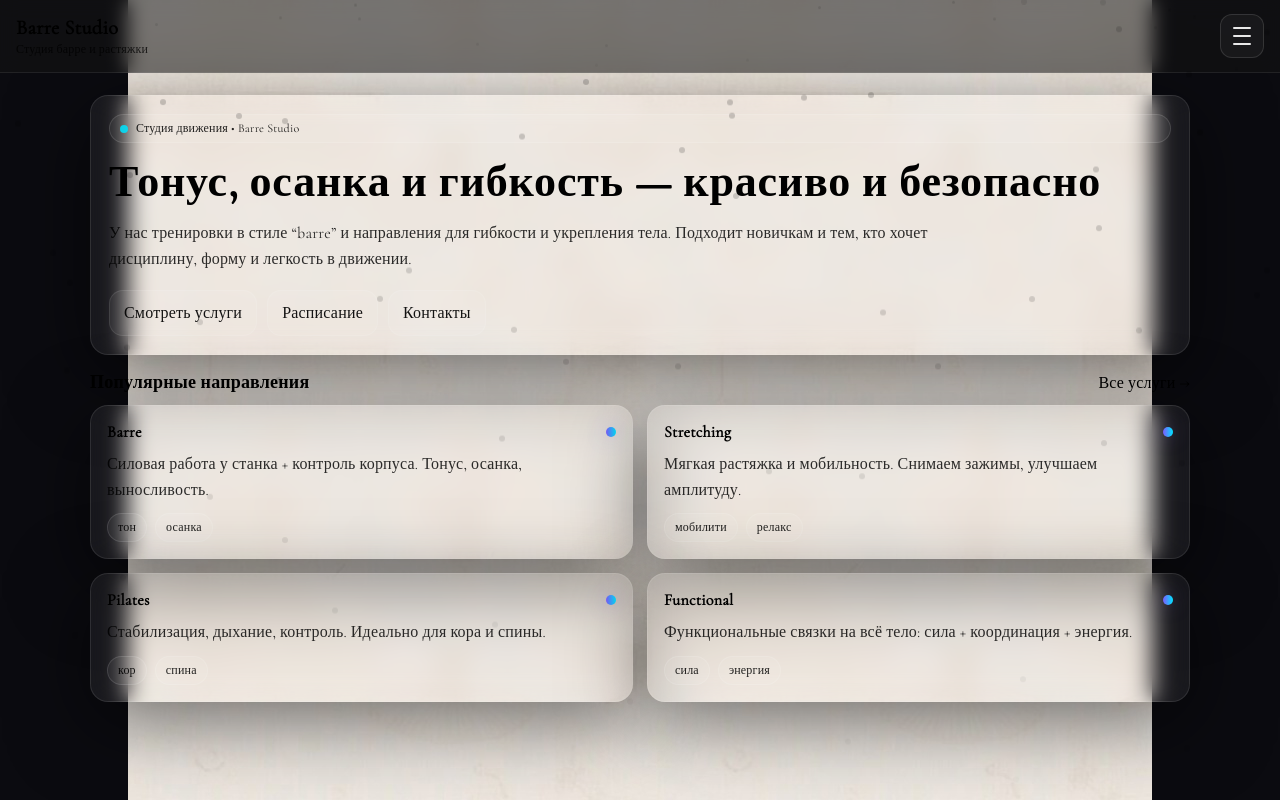
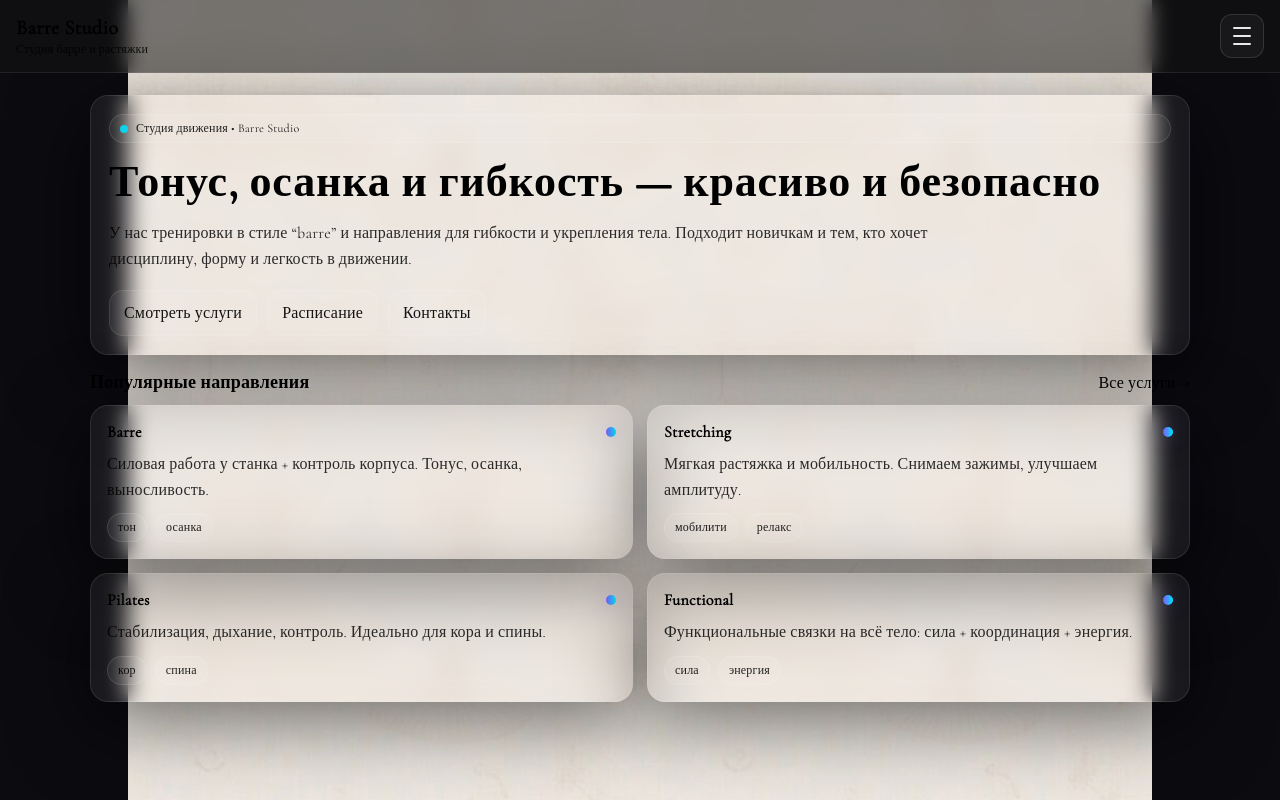
Before and after one commit to LukasMindeli/barre-studio, a React (Vite) app in the folder webapp/: page / in a window 1280 px wide. Built offline with nearby package versions, Linux system fonts and the light colour scheme.

Commit message:
chore(webapp): remove stars and improve nav contrast

```diff
--- a/webapp/src/components/Layout.jsx
+++ b/webapp/src/components/Layout.jsx
@@ -16,35 +16,7 @@ export default function Layout({ children }) {
 
   return (
     <div style={styles.page}>
-      <div className="starsOverlay" aria-hidden="true">
-  {Array.from({ length: 60 }).map((_, i) => (
-    <span
-      key={i}
-      className="fallStar"
-      style={{
-        left: `${Math.random() * 100}%`,
-        animationDuration: `${1.6 + Math.random() * 2.8}s`,
-        animationDelay: `${Math.random() * 2.0}s`,
-        opacity: `${0.18 + Math.random() * 0.35}`,
-        transform: `scale(${0.8 + Math.random() * 1.4})`,
-      }}
-    />
-  ))}
-</div>
-      <header className="starWrap" style={styles.header}>
-  <div className="starField" aria-hidden="true">
-    {Array.from({ length: 26 }).map((_, i) => (
-      <span
-        key={i}
-        className="star"
-        style={{
-          left: `${Math.random() * 100}%`,
-          animationDuration: `${0.9 + Math.random() * 1.6}s`,
-          animationDelay: `${Math.random() * 1.2}s`,
-        }}
-      />
-    ))}
-  </div>
+      <header style={styles.header}>
         <div style={styles.brand}>
           <div style={styles.title}>Barre Studio</div>
           <div style={styles.subtitle}>
@@ -73,7 +45,12 @@ export default function Layout({ children }) {
 
             <nav style={styles.nav}>
               {items.map((it) => (
-                <Link key={it.to} to={it.to} onClick={close} style={styles.navItem}>
+                <Link
+                  key={it.to}
+                  to={it.to}
+                  onClick={close}
+                  style={styles.navItem}
+                >
                   {it.label}
                 </Link>
               ))}
@@ -93,7 +70,7 @@ const styles = {
   page: {
     minHeight: "100vh",
     background: "transparent",
-    color: "#EDEDED",
+    // НЕ задаём фиксированный цвет тут, чтобы сайт управлялся глобальным CSS
   },
   header: {
     position: "sticky",
@@ -108,8 +85,11 @@ const styles = {
     backdropFilter: "blur(10px)",
   },
   brand: { display: "flex", flexDirection: "column", gap: 2 },
-  title: { fontSize: 20, fontWeight: 800, letterSpacing: 0.3 },
-  subtitle: { fontSize: 12, opacity: 0.75 },
+
+  // В хедере оставим светлый текст, чтобы читался на тёмной шапке
+  title: { fontSize: 20, fontWeight: 800, letterSpacing: 0.3, color: "#F5F5F5" },
+  subtitle: { fontSize: 12, opacity: 0.85, color: "rgba(245,245,245,0.75)" },
+
   burger: {
     width: 44,
     height: 44,
@@ -149,23 +129,29 @@ const styles = {
     flexDirection: "column",
     gap: 14,
   },
-  panelTitle: { fontSize: 14, opacity: 0.8, letterSpacing: 0.2 },
+
+  // СВЕТЛЫЙ читаемый текст в меню
+  panelTitle: {
+    fontSize: 14,
+    letterSpacing: 0.2,
+    color: "rgba(255,255,255,0.92)",
+  },
   nav: { display: "flex", flexDirection: "column", gap: 10, marginTop: 6 },
   navItem: {
     padding: "12px 12px",
     borderRadius: 12,
     textDecoration: "none",
-    color: "#EDEDED",
-    border: "1px solid rgba(255,255,255,0.10)",
-    background: "rgba(255,255,255,0.04)",
+    color: "rgba(255,255,255,0.92)",
+    border: "1px solid rgba(255,255,255,0.14)",
+    background: "rgba(255,255,255,0.06)",
   },
   closeBtn: {
     marginTop: "auto",
     padding: "12px 12px",
     borderRadius: 12,
-    border: "1px solid rgba(255,255,255,0.12)",
-    background: "rgba(255,255,255,0.04)",
-    color: "#EDEDED",
+    border: "1px solid rgba(255,255,255,0.14)",
+    background: "rgba(255,255,255,0.06)",
+    color: "rgba(255,255,255,0.92)",
     cursor: "pointer",
   },
 };
```
